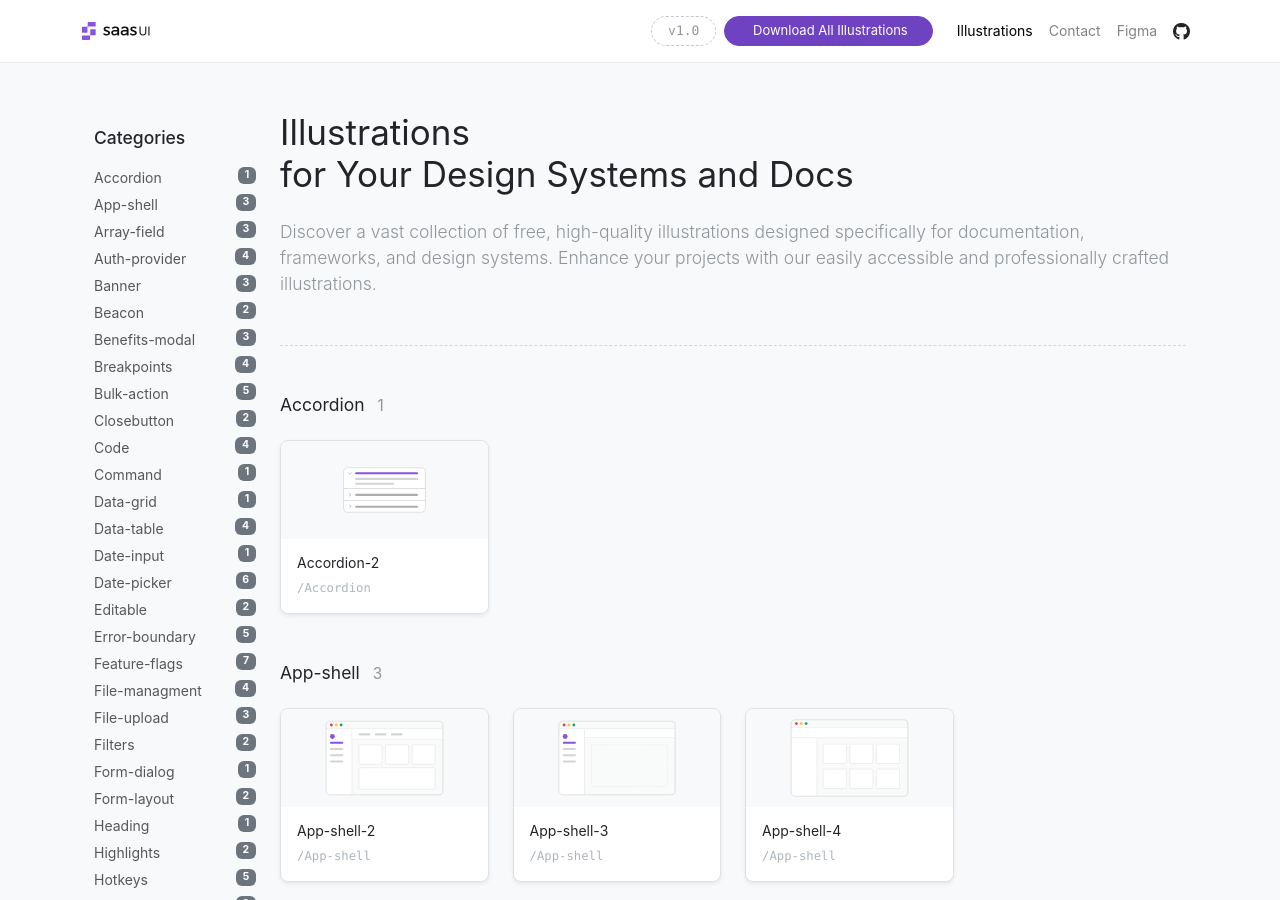
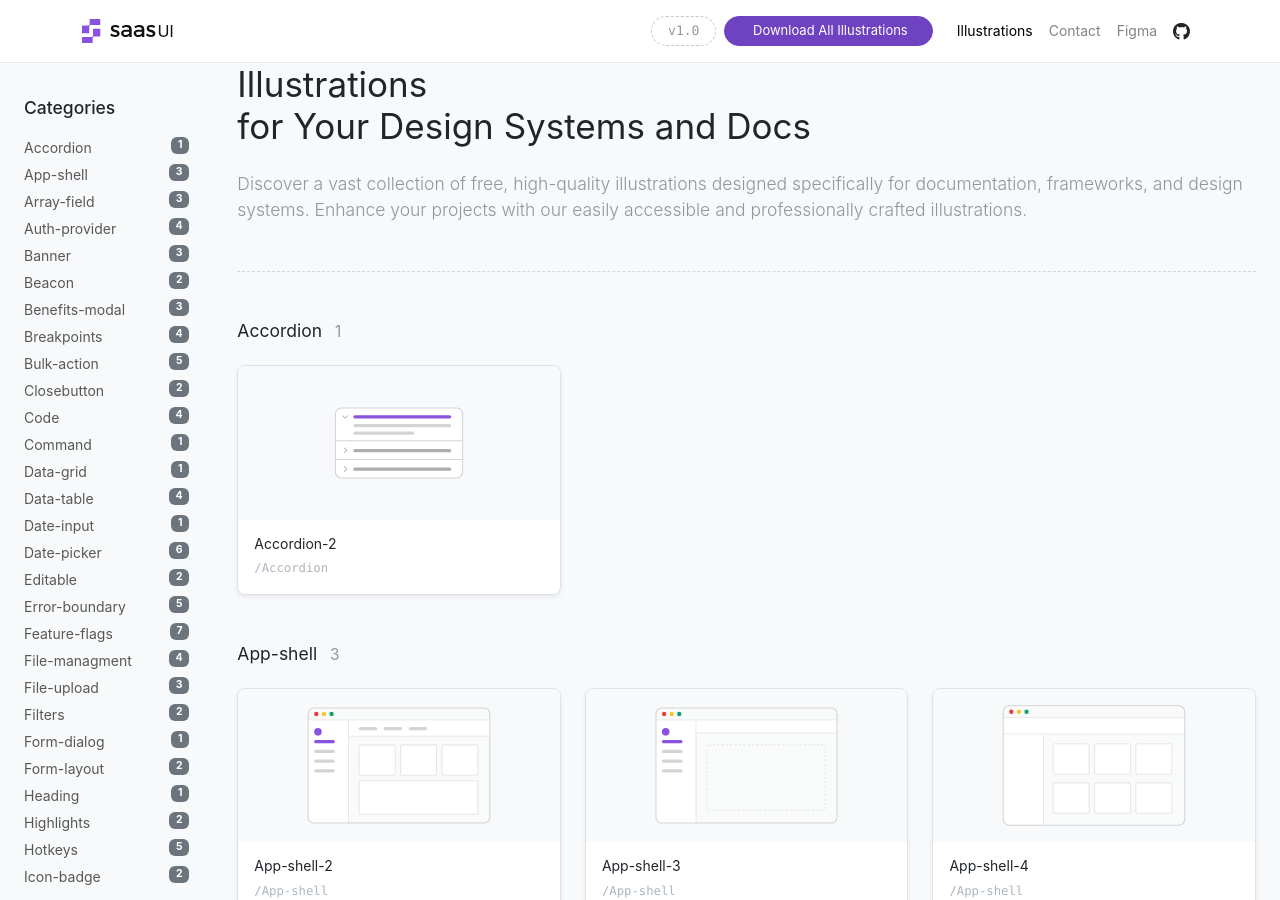
Before and after one commit to 0wczar/saasui-illustrations, a Jekyll site: the page built from index.html, in a window 1280 px wide and 900 px high. Built offline with Jekyll 4.4.1, drawn with Linux system fonts in a browser that asks for light colours; nearby versions of some CDN libraries.

Commit message:
More changes for Ressponsive.

```diff
--- a/_includes/navbar.html
+++ b/_includes/navbar.html
@@ -8,7 +8,7 @@
 
 	  <!-- Logo SaasUI na środku -->
 	  <a class="navbar-brand mx-auto d-flex align-items-center" href="{{page.root}}/">
-		<img src="{{page.root}}assets/saas-ui-logo.svg" alt="Saas UI Logo" height="24">
+		<img src="{{page.root}}assets/saas-ui-logo.svg" alt="Saas UI Logo" height="32">
 	  </a>
 
 	  <!-- Przycisk menu dla mobilnych urządzeń -->
--- a/_layouts/page.html
+++ b/_layouts/page.html
@@ -78,7 +78,7 @@
 	<body class="min-vh-100 bg-light">
 		{% include navbar.html %}
 
-		<div class="container pt-5">
+		<div class="container-fluid container-xxl pt-0">
 			{{ content }}
 		</div>
 
--- a/index.html
+++ b/index.html
@@ -4,7 +4,7 @@ title:  'Illustrations'
 ---
 <!-- START CONTENT -->
 <div class="container-fluid">
-  <div class="row">
+  <div class="row gx-5">
     <!-- Sidebar dla desktop -->
     <div class="col-md-3 col-xl-2 d-none d-md-block bd-sidebar">
       <nav class="bd-links" id="bd-docs-nav" aria-label="Categories navigation">
@@ -96,7 +96,7 @@ title:  'Illustrations'
             {% if avatar_parts[3] == category %}
               {% assign filename = avatar.path | split: '/' | last | split: '.' | first %}
 
-              <div class="col-md-3 mb-4">
+              <div class="col-md-6 col-xl-4 col-lg-6 col-xxl-3 mb-4">
                 <!-- START Card -->
                 {% include card.html %}
                 <!-- END Card -->
```
